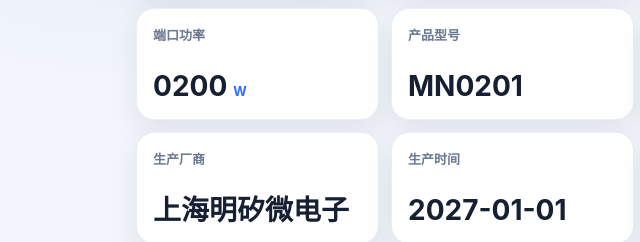
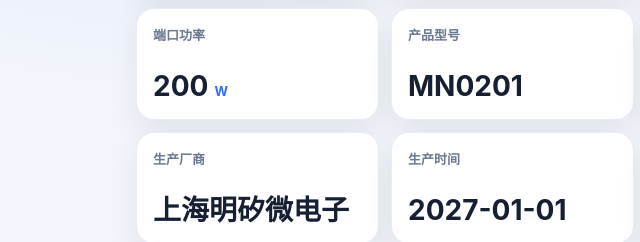
Before and after one commit to mxsh-jw/nfca, a plain HTML site: page index.html in a window 1280 px wide. Shown: the part 427-669 px from the top of the page, 0-640 px from the left. Drawn offline with Linux system fonts and the light colour scheme.

Commit message:
Add files via upload

```diff
--- a/index.html
+++ b/index.html
@@ -125,7 +125,7 @@
       font-weight: 600;
     }
 
-    /* 产品序列号：14 位字符，单独缩小字号并禁止换行 */
+    /* 产品序列号：14 位字符，缩小字号并禁止换行 */
     .card-serial .value {
       font-size: clamp(13px, 3.4vw, 18px);
       letter-spacing: -0.01em;
@@ -196,7 +196,7 @@
        * DISPLAY_ORDER  = HTML 页面卡片的显示顺序
        */
       const FIELDS_URL = [
-        { key: 'portPower', label: '端口功率', bytes: 4, unit: 'W' },
+        { key: 'portPower', label: '端口功率', bytes: 3, unit: 'W' },
         { key: 'model', label: '产品型号', bytes: 6, unit: '' },
         { key: 'brand', label: '产品品牌', bytes: 9, unit: '' },
         { key: 'batteryManufacturer', label: '电池厂商', bytes: 21, unit: '' },
@@ -239,7 +239,7 @@
       const decoder = new TextDecoder('utf-8');
 
       const DEMO_VALUES = {
-        portPower: '0200',
+        portPower: '200',
         model: 'MN0201',
         brand: '明矽微',
         batteryManufacturer: '上海明矽微电子',
@@ -269,6 +269,10 @@
         return out;
       }
 
+      /**
+       * 按 UTF-8 字节长度补齐/截断到指定字节长度。
+       * 不足部分使用空格 0x20 右填充。
+       */
       function padToBytes(value, byteLength) {
         const source = String(value ?? '');
         const out = new Uint8Array(byteLength).fill(0x20);
@@ -343,6 +347,9 @@
         return '';
       }
 
+      /**
+       * 按 FIELDS_URL 的顺序和字节长度解析连续参数。
+       */
       function parseContinuous(payload) {
         const bytes = encoder.encode(payload);
         const data = {};
@@ -366,13 +373,13 @@
         const grid = document.getElementById('grid');
         grid.textContent = '';
 
+        // 按 DISPLAY_ORDER / FIELDS_DISPLAY 渲染，保持旧显示顺序
         for (const field of FIELDS_DISPLAY) {
           const rawValue = String(data[field.key] ?? '').trim();
 
           const card = document.createElement('article');
           card.className = 'card';
 
-          // 序列号卡片单独加 class，用于缩小字号、禁止换行
           if (field.key === 'serialNumber') {
             card.classList.add('card-serial');
           }
```
